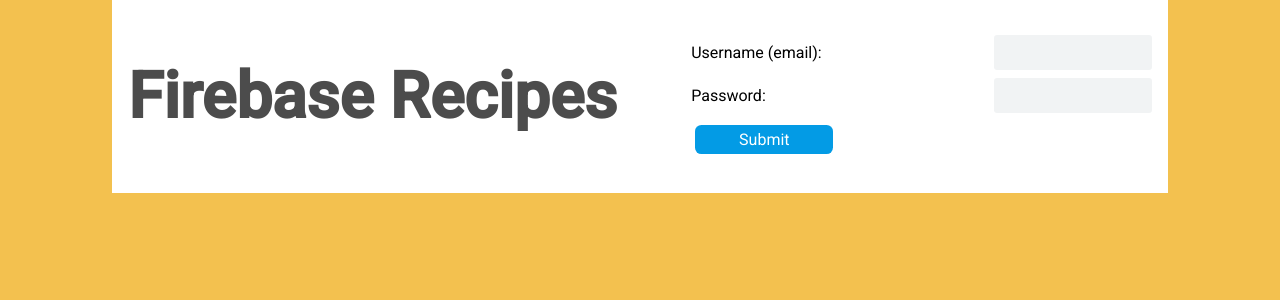
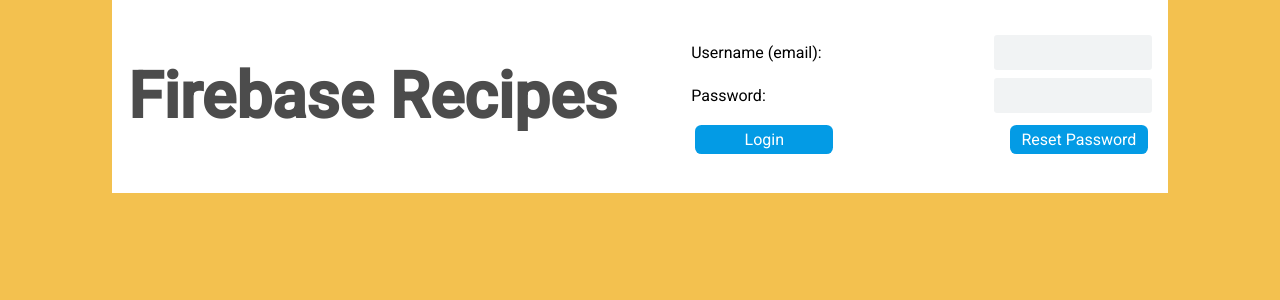
Before and after one commit to nadiemedicejose/firebase-recipes, a React (Create React App) app: page / in a window 1280 px wide. Shown: the top 300 px of the page. Built offline with nearby package versions, Linux system fonts and the light colour scheme; no server answers.

Commit message:
Login & Reset Password

```diff
--- a/src/components/LoginForm.js
+++ b/src/components/LoginForm.js
@@ -9,9 +9,23 @@
 		event.preventDefault();
 
 		try {
-			await FirebaseAuthService.registerUser(username, password);
+			await FirebaseAuthService.loginUser(username, password);
 			setUsername('');
 			setPassword('');
+		} catch (error) {
+			alert(error.message);
+		}
+	}
+
+	async function handleSendResetPasswordEmail() {
+		if (!username) {
+			alert('Missing username!');
+			return;
+		}
+
+		try {
+			await FirebaseAuthService.sendPasswordResetEmail(username);
+			alert('Sent the password reset email');
 		} catch (error) {
 			alert(error.message);
 		}
@@ -59,7 +73,13 @@
 						</label>
 
 						<div className="button-box">
-							<button className="primary-button">Submit</button>
+							<button className="primary-button">Login</button>
+							<button
+								type="button"
+								className="primary-button"
+								onClick={handleSendResetPasswordEmail}>
+								Reset Password
+							</button>
 						</div>
 					</form>)
 			}
```
